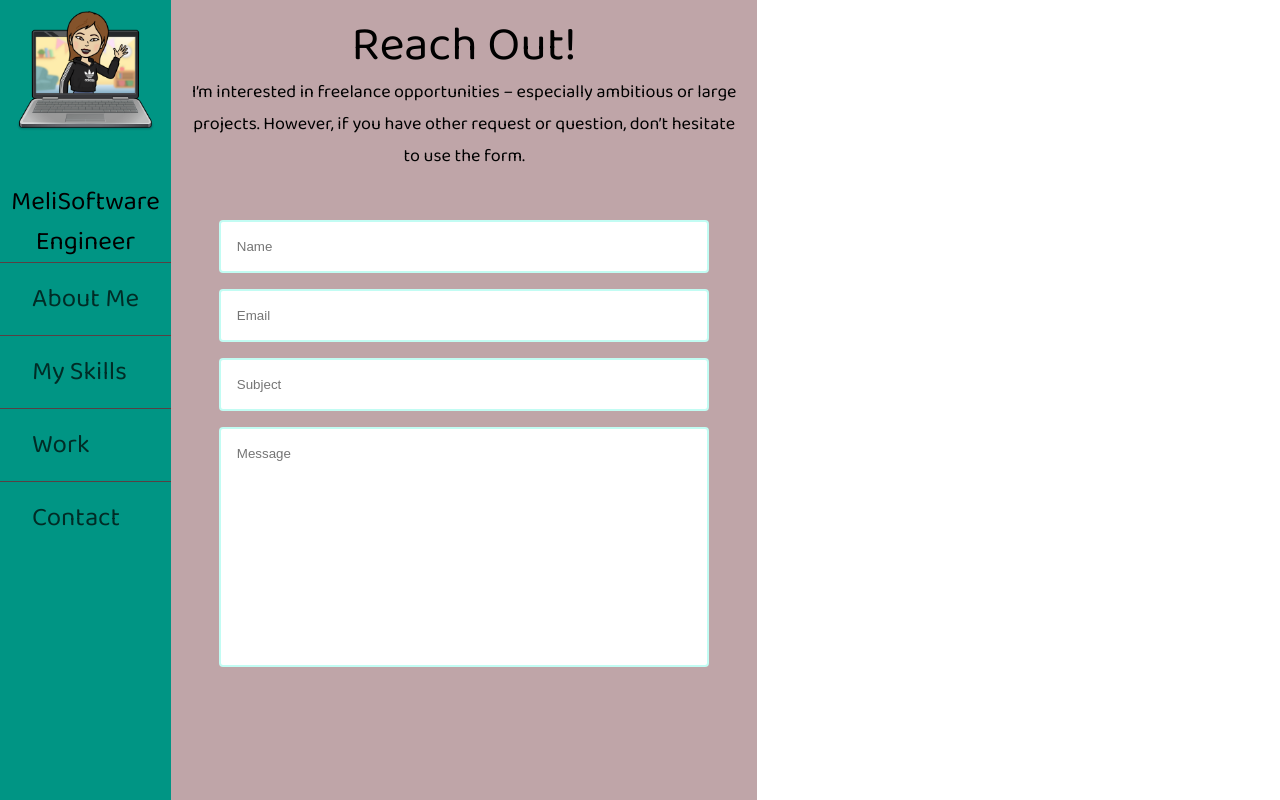
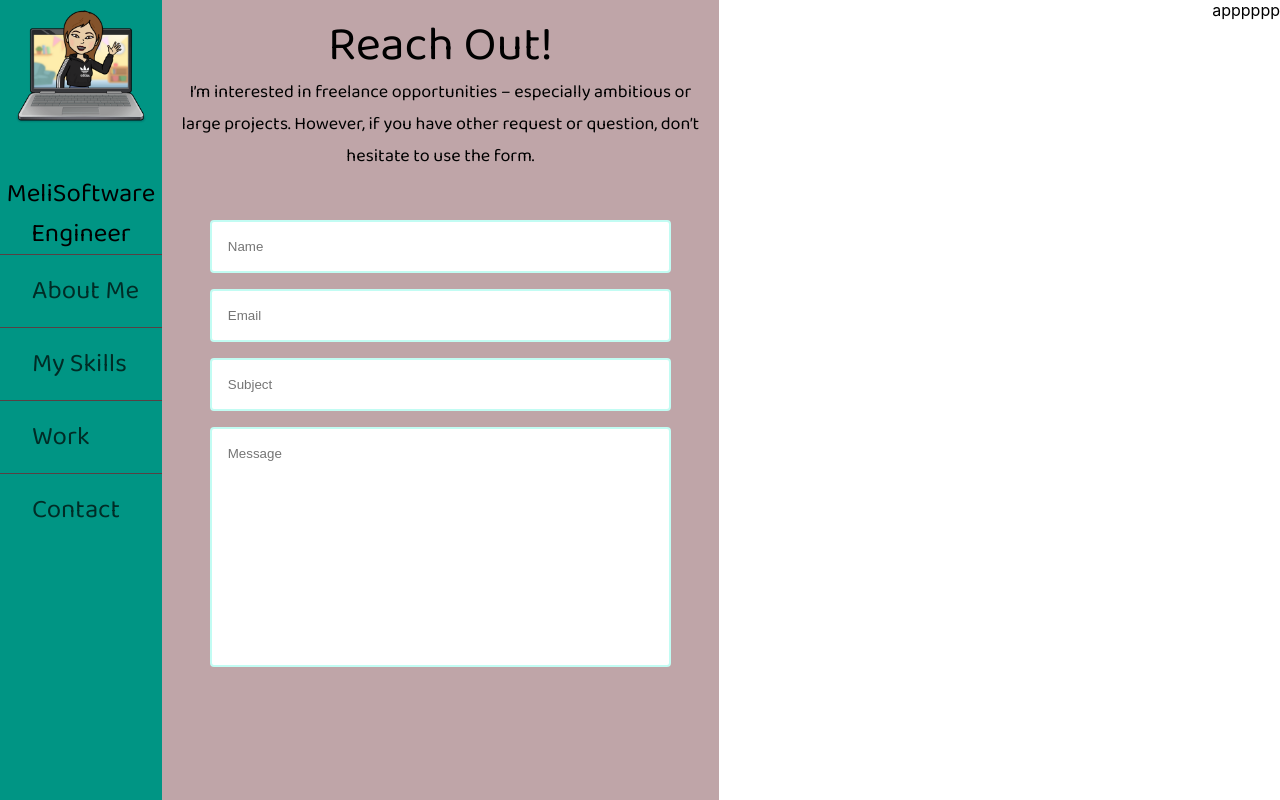
Before and after one commit to zmelina99/portfolio, a React (Create React App) app: page / in a window 1280 px wide. Built offline with nearby package versions, Linux system fonts and the light colour scheme.

Commit message:
example commit

```diff
--- a/src/App.js
+++ b/src/App.js
@@ -8,6 +8,7 @@ function App() {
     <div className="App">
       <NavBar />
       <Contact />
+      apppppp
     </div>
   );
 }
```
